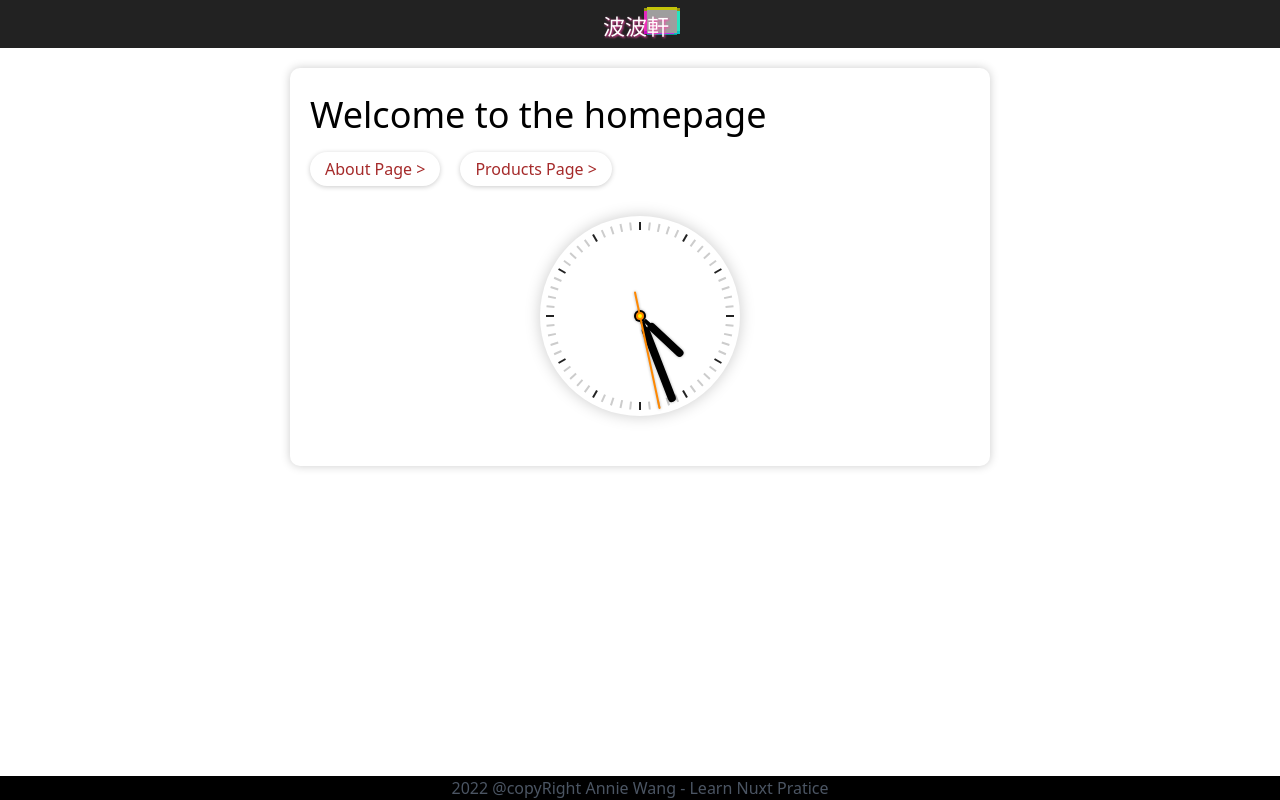
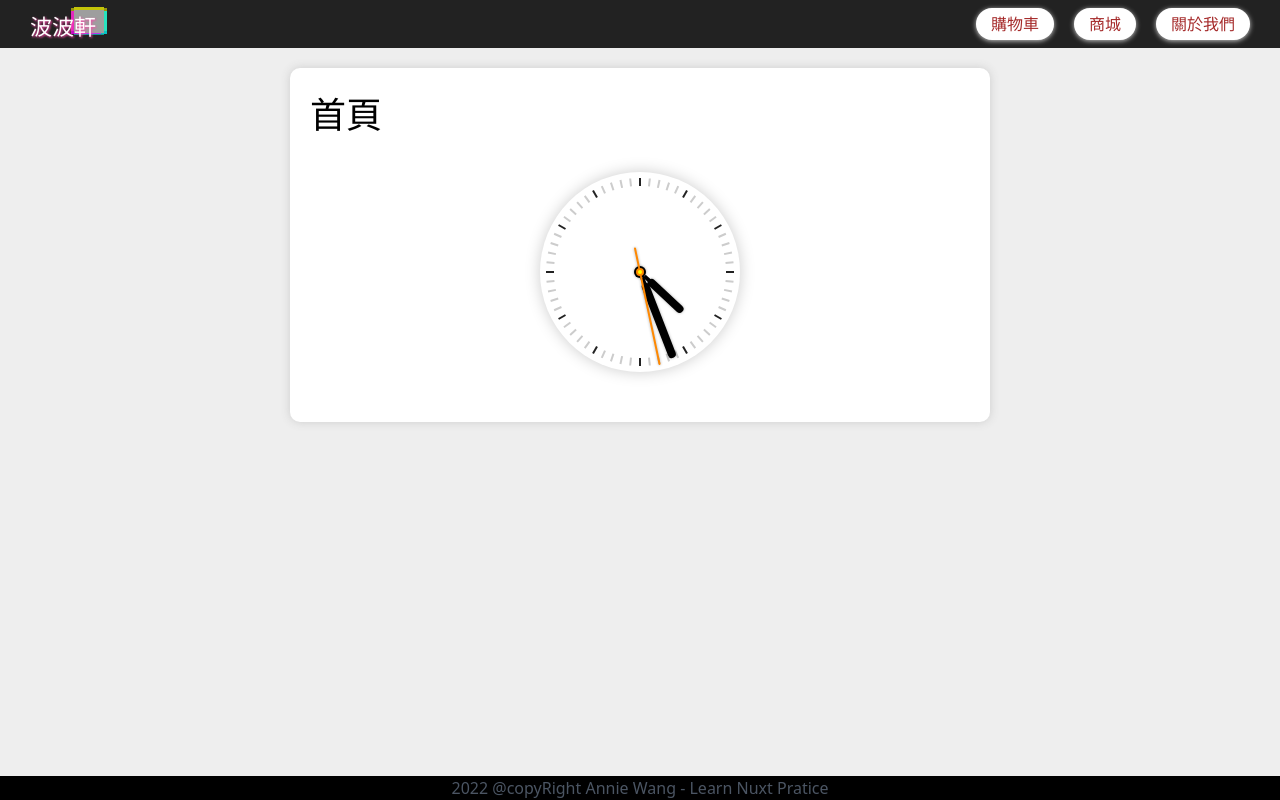
Before and after one commit to valvelvet/Learn-Nuxt-Pinia, a Nuxt app: page / in a window 1280 px wide. Built offline with nearby package versions, Linux system fonts and the light colour scheme; grey boxes are pictures that could not be loaded.

Commit message:
update UIButton, update context, add nav, add cart

```diff
--- a/app.vue
+++ b/app.vue
@@ -1,6 +1,6 @@
 <template>
   <NuxtLayout>
-    <NuxtLoadingIndicator color="brown"/>
+    <NuxtLoadingIndicator color="brown" />
     <NuxtPage></NuxtPage>
   </NuxtLayout>
 </template>
@@ -26,4 +26,7 @@ h5 {
 h6 {
   font-size: 16px;
 }
+body {
+  background-color: #eee;
+}
 </style>
--- a/components/UI/Button.vue
+++ b/components/UI/Button.vue
@@ -1,20 +1,35 @@
 <template>
-  <button>
+  <NuxtLink v-if="to" :to="to">
+    <slot></slot>
+  </NuxtLink>
+  <button v-else>
     <slot></slot>
   </button>
 </template>
 
-<script setup lang="ts"></script>
+<script setup lang="ts">
+defineProps<{
+  to?: string;
+}>();
+</script>
 
 <style scoped>
-button {
+button , a{
+  display: inline-block;
   border: none;
   box-shadow: 0 1px 5px 0 #ccc;
-  padding: 5px 15px;
   border-radius: 20px;
-	color: brown;
+  color: brown;
+  height: 2rem;
+  line-height: 2rem;
+  padding: 0 15px;
 }
-button:hover {
+button:hover, a:hover {
+  box-shadow: inset 0 1px 5px 0 #0009;
+}
+a.router-link-active {
   box-shadow: inset 0 1px 5px 0 #ccc;
+  background-color: #444;
+  color: #fcc;
 }
 </style>
--- a/components/UI/Card.vue
+++ b/components/UI/Card.vue
@@ -14,5 +14,6 @@ div {
   box-shadow: 0 0 10px 0 #ccc;
   margin: 20px auto;
   padding: 20px;
+  background-color: #fff;
 }
 </style>
--- a/components/base/Header.vue
+++ b/components/base/Header.vue
@@ -1,9 +1,14 @@
 <template>
-  <header class="m-auto text-center">
-    <nuxt-link to="/">
+  <header class="px-[30px]">
+    <NuxtLink to="/" class="logo">
       <span>波波軒</span>
       <img src="https://cdn-icons-png.flaticon.com/512/1152/1152102.png" alt="" />
-    </nuxt-link>
+    </NuxtLink>
+    <nav>
+      <UIButton to="/cart" class="bg-white mr-[20px]">購物車</UIButton>
+      <UIButton to="/products" class="bg-white mr-[20px]">商城</UIButton>
+      <UIButton to="/about" class="bg-white">關於我們</UIButton>
+    </nav>
   </header>
 </template>
 
@@ -12,19 +17,22 @@
 <style scoped>
 header {
   background-color: #222;
+  display: flex;
+  justify-content: space-between;
+  align-items: center;
 }
-a {
+.logo {
   display: block;
   padding: 10px 0 5px;
 }
-a span {
+.logo span {
   color: #fff;
   font-size: 22px;
   position: relative;
   z-index: 2;
   filter: drop-shadow(1px 1px 1px #f4a);
 }
-a img {
+.logo img {
   display: inline-block;
   margin-left: -22px;
   width: 30px;
--- a/pages/[...slug].vue
+++ b/pages/[...slug].vue
@@ -1,7 +1,7 @@
 <template>
   <UICard>
 		<h2>404 Page</h2>
-		<nuxt-link to="/">Back to home page.</nuxt-link>
+		<UIButton to="/">Back to home page.</UIButton>
   </UICard>
 </template>
 
--- a/pages/about.vue
+++ b/pages/about.vue
@@ -1,29 +1,22 @@
 <template>
   <UICard>
     <section>
-      <h1>Welcome to the about page</h1>
-      <p>This page will be displayed at the /about route.</p>
-      <UIButton>
-        <NuxtLink to="/"> &lt; Home Page </NuxtLink>
-      </UIButton>
-      <UIButton>
-        <NuxtLink to="/products"> Products Page > </NuxtLink>
-      </UIButton>
+      <h1>關於我們</h1>
     </section>
     <Rainbow />
   </UICard>
 </template>
 
 <script lang="ts" setup>
-import Rainbow from '~~/components/My/Rainbow.vue';
+import Rainbow from "~~/components/My/Rainbow.vue";
 
 useHead({
-  title: "about｜Nuxt-Learn",
+  title: "關於我們｜Nuxt-Learn",
 });
 </script>
 
 <style scoped>
-::v-deep(button) {
+::v-deep(a) {
   margin: 10px 20px 0 0;
 }
 </style>
--- /dev/null
+++ b/pages/cart.vue
@@ -0,0 +1,7 @@
+<template>
+  <UICard></UICard>
+</template>
+
+<script lang="ts" setup></script>
+
+<style scoped></style>
--- a/pages/index.vue
+++ b/pages/index.vue
@@ -1,13 +1,7 @@
 <template>
   <UICard>
     <section>
-      <h1>Welcome to the homepage</h1>
-      <UIButton>
-        <NuxtLink to="/about"> About Page > </NuxtLink>
-      </UIButton>
-      <UIButton>
-        <NuxtLink to="/products"> Products Page > </NuxtLink>
-      </UIButton>
+      <h1>首頁</h1>
     </section>
     <MyClock />
   </UICard>
@@ -19,12 +13,8 @@ useHead({
   title: "首頁｜Nuxt-Learn", // <title>首頁｜Nuxt-Learn</title>
   meta: [{ name: "description", content: "Nuxt 3 學習筆記" }], // <meta name="description" content="Nuxt 3 學習筆記">
   bodyAttrs: { class: "test" }, // <body class="test"></body>
-  script: [{ children: "console.log('Hello world')" }] // <script>console.log('Hello world')< /script>
+  script: [{ children: "console.log('Hello world')" }], // <script>console.log('Hello world')< /script>
 });
 </script>
 
-<style scoped>
-::v-deep(button) {
-  margin: 10px 20px 0 0;
-}
-</style>
+<style scoped></style>
--- a/pages/products.vue
+++ b/pages/products.vue
@@ -1,17 +1,17 @@
 <template>
   <UICard>
     <section>
-      <h1>Welcome to the products page</h1>
+      <h1>商城</h1>
       <p>Buy with your heart.</p>
       <ul>
         <li v-for="item in prods" :key="item.id">
-          <nuxt-link :to="'/product-' + item.id">
+          <NuxtLink :to="'/product-' + item.id">
             <UICard class="prod">
               <img :src="item.img" alt="" />
               <h2>{{ item.name }}</h2>
               <p>$ {{ item.price }}</p>
             </UICard>
-          </nuxt-link>
+          </NuxtLink>
         </li>
       </ul>
     </section>
@@ -20,7 +20,7 @@
 
 <script setup lang="ts">
 useHead({
-  title: "Products｜Nuxt-Learn",
+  title: "商城｜Nuxt-Learn",
 });
 const prods = useProduct();
 </script>
```
